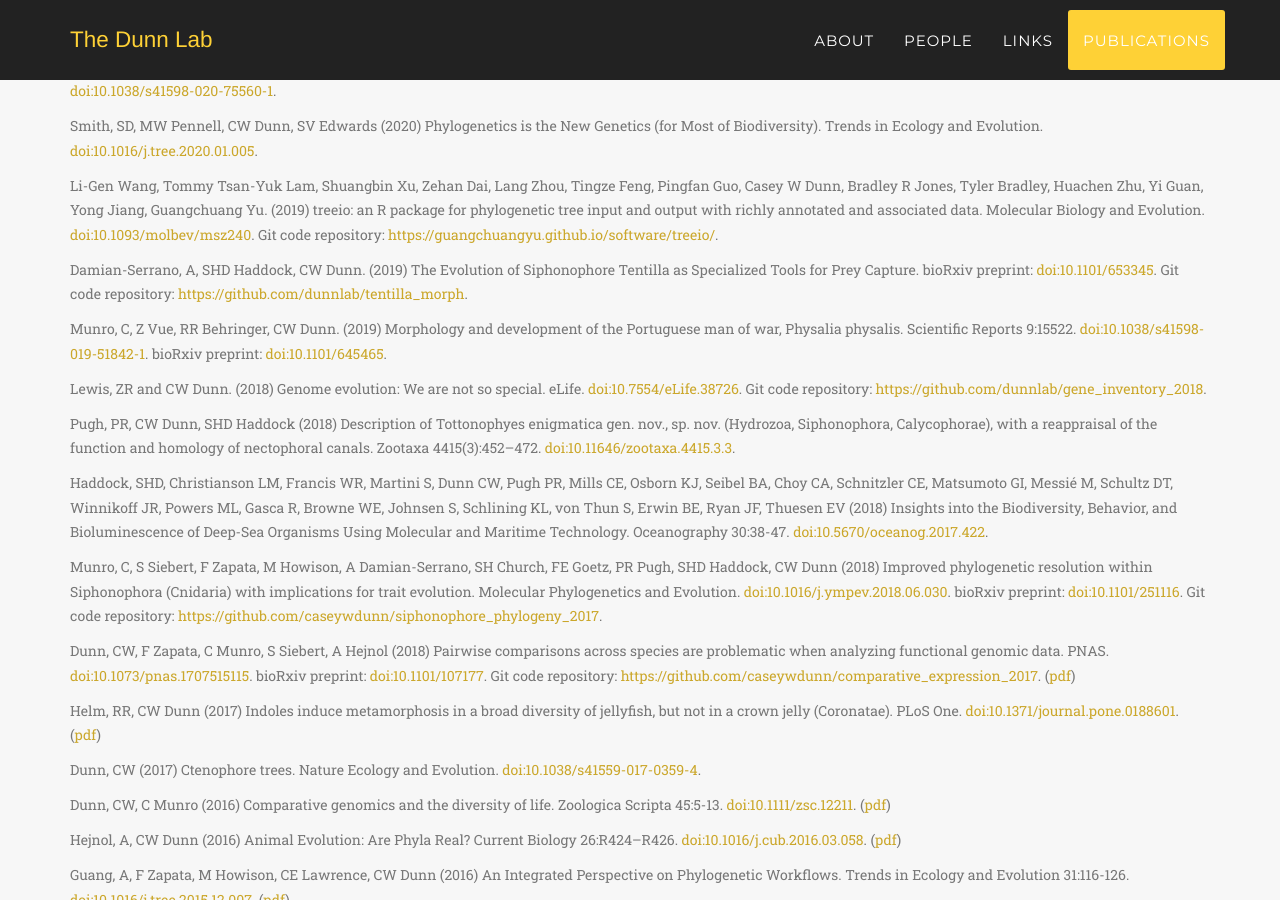
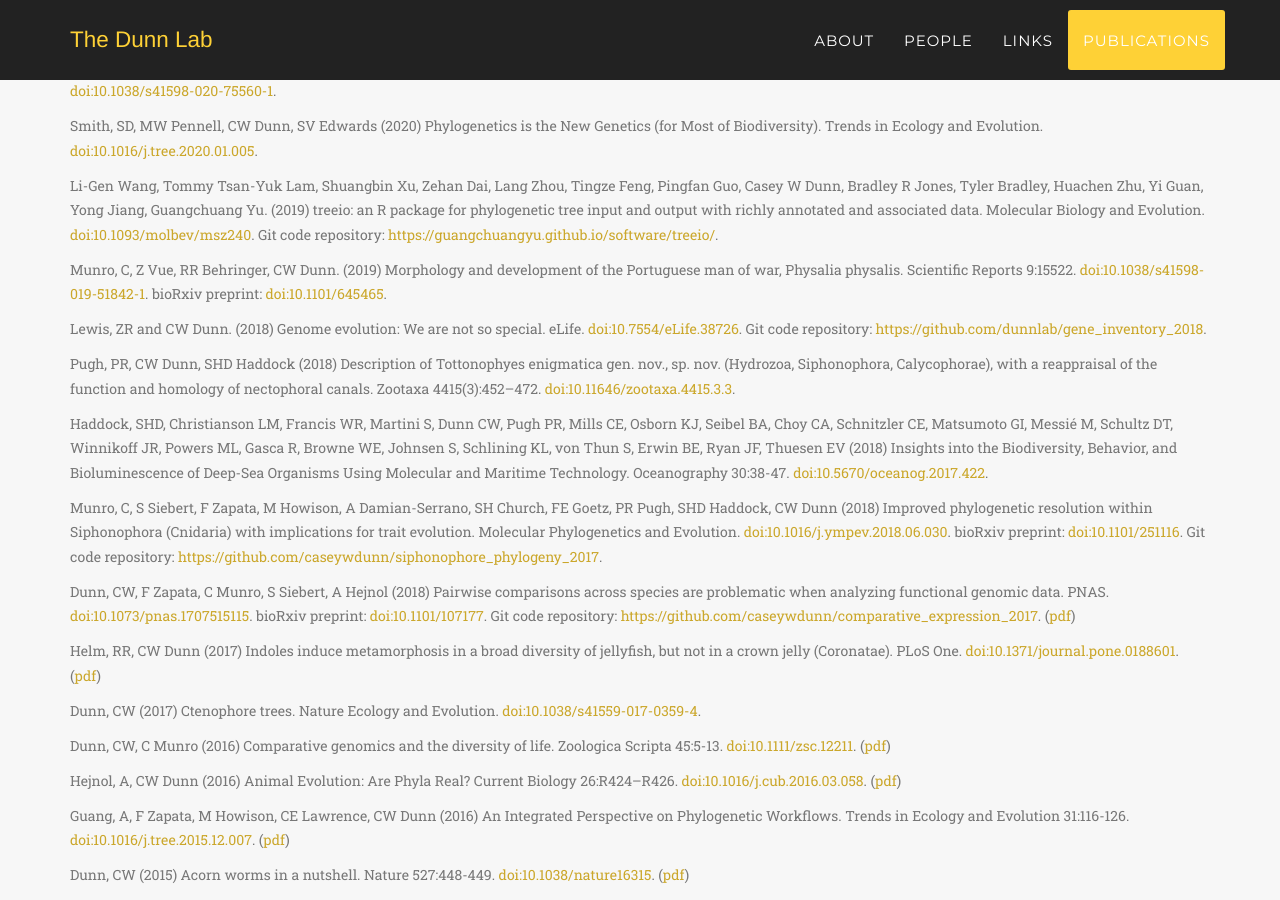
Before and after one commit to caseywdunn/caseywdunn.github.io, a Jekyll site: the page built from index.html, in a window 1280 px wide and 900 px high, scrolled down 10292 px. Built offline with Jekyll 4.4.1, drawn with Linux system fonts in a browser that asks for light colours; some web fonts are replaced.

Commit message:
removed old preprint

```diff
--- a/_includes/publications.html
+++ b/_includes/publications.html
@@ -75,10 +75,6 @@
 
 <div class="box"><div class="box-title"></div><div class="box-body">
 <p class="text-muted"> Li-Gen Wang, Tommy Tsan-Yuk Lam, Shuangbin Xu, Zehan Dai, Lang Zhou, Tingze Feng, Pingfan Guo, Casey W Dunn, Bradley R Jones, Tyler Bradley, Huachen Zhu, Yi Guan, Yong Jiang, Guangchuang Yu. (2019) treeio: an R package for phylogenetic tree input and output with richly annotated and associated data. Molecular Biology and Evolution. <a href="https://doi.org/10.1093/molbev/msz240">doi:10.1093/molbev/msz240</a>. Git code repository: <a href="https://guangchuangyu.github.io/software/treeio/">https://guangchuangyu.github.io/software/treeio/</a>. </p>
-</div><div class="box-footer"> </div></div>
-
-<div class="box"><div class="box-title"></div><div class="box-body">
-<p class="text-muted"> Damian-Serrano, A, SHD Haddock, CW Dunn. (2019) The Evolution of Siphonophore Tentilla as Specialized Tools for Prey Capture. bioRxiv preprint: <a href="https://doi.org/10.1101/653345">doi:10.1101/653345</a>. Git code repository: <a href="https://github.com/dunnlab/tentilla_morph">https://github.com/dunnlab/tentilla_morph</a>. </p>
 </div><div class="box-footer"> </div></div>
 
 <div class="box"><div class="box-title"></div><div class="box-body">
```
